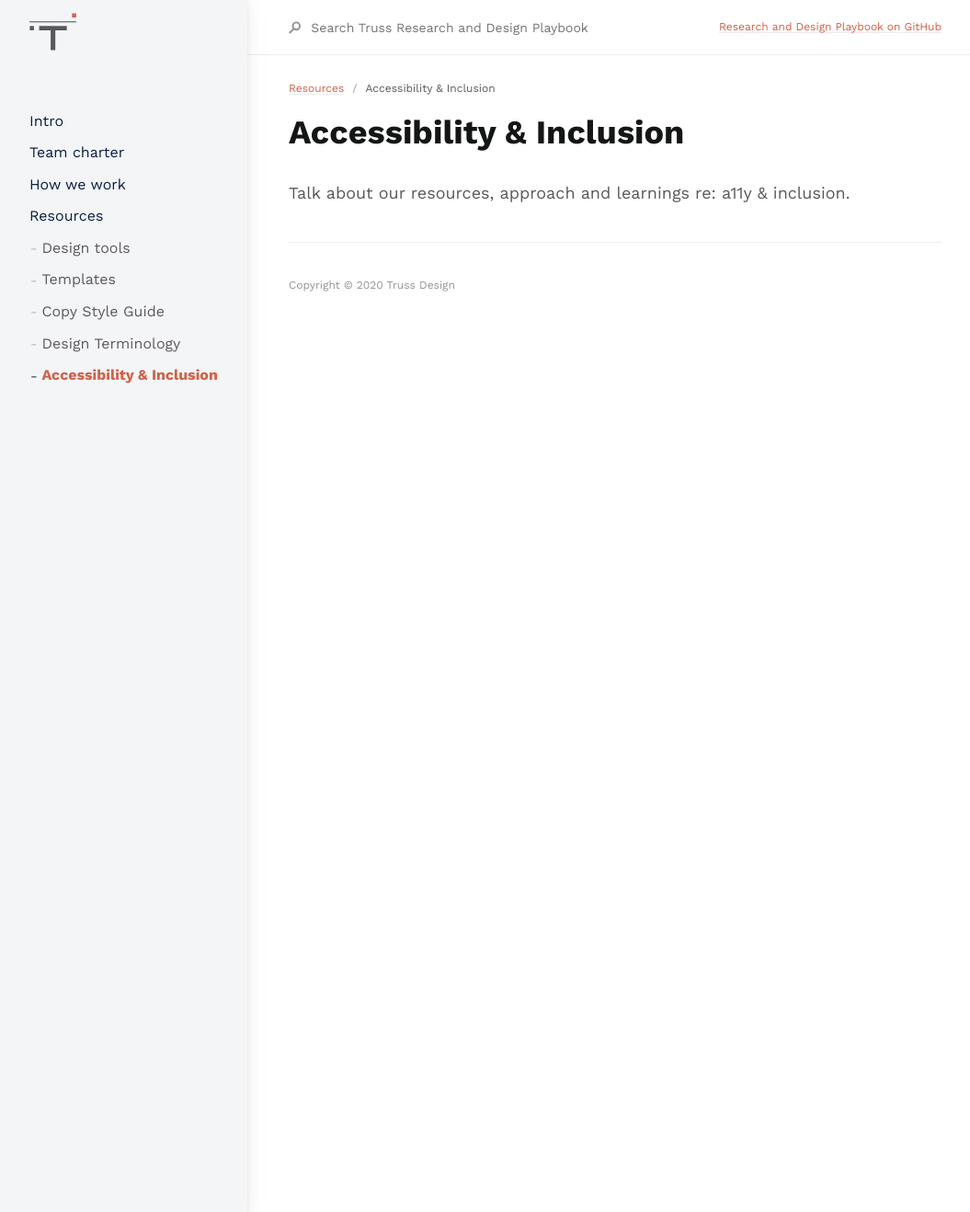
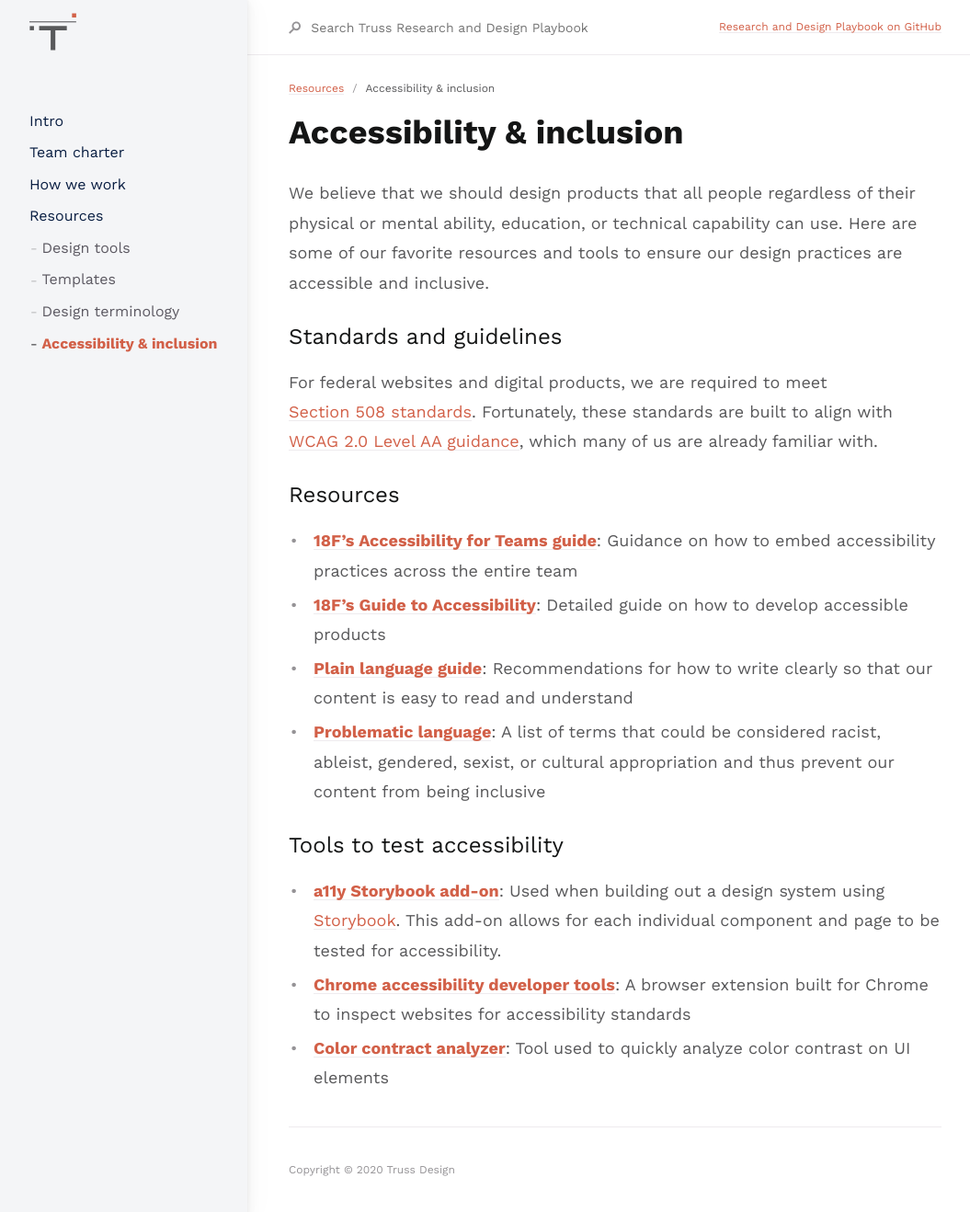
Before and after one commit to trussworks/research-design-playbook, a Jekyll site: the page built from docs/resources/a11y-inclusion.md, in a window 1280 px wide. Shown: the top 1318 px of the page at 92% size, without its empty margins (103-1158 px from the left). Built offline with Jekyll 4.4.1, drawn with Linux system fonts in a browser that asks for light colours.

Commit message:
Added to design term, a11y, deleted copy guide

```diff
--- a/docs/resources/a11y-inclusion.md
+++ b/docs/resources/a11y-inclusion.md
@@ -1,11 +1,25 @@
 ---
 layout: default
-title: Accessibility & Inclusion
+title: Accessibility & inclusion
 parent: Resources
 nav_order: 5
 ---
 
-# Accessibility & Inclusion
+# Accessibility & inclusion
 {: .no_toc .fw-700 }
 
-Talk about our resources, approach and learnings re: a11y & inclusion.
+We believe that we should design products that all people regardless of their physical or mental ability, education, or technical capability can use. Here are some of our favorite resources and tools to ensure our design practices are accessible and inclusive.
+
+## Standards and guidelines
+For federal websites and digital products, we are required to meet [Section 508 standards](https://www.section508.gov/create/software-websites). Fortunately, these standards are built to align with [WCAG 2.0 Level AA guidance](https://www.w3.org/TR/WCAG20/), which many of us are already familiar with.
+
+## Resources
+* **[18F's Accessibility for Teams guide](https://accessibility.digital.gov/)**: Guidance on how to embed accessibility practices across the entire team
+* **[18F's Guide to Accessibility](https://accessibility.18f.gov/)**: Detailed guide on how to develop accessible products
+* **[Plain language guide](https://plainlanguage.gov/)**: Recommendations for how to write clearly so that our content is easy to read and understand
+* **[Problematic language](https://docs.google.com/document/d/1UqiP1hyqRNELr5AiiwcbMLXdVnWXbP4Y038fy4EyuTY/edit#heading=h.72r39fy0risc)**: A list of terms that could be considered racist, ableist, gendered, sexist, or cultural appropriation and thus prevent our content from being inclusive
+
+## Tools to test accessibility
+* **[a11y Storybook add-on](https://github.com/storybookjs/storybook/tree/next/addons/a11y)**: Used when building out a design system using [Storybook](https://storybook.js.org/). This add-on allows for each individual component and page to be tested for accessibility.
+* **[Chrome accessibility developer tools](https://chrome.google.com/webstore/detail/accessibility-developer-t/fpkknkljclfencbdbgkenhalefipecmb?hl=en)**: A browser extension built for Chrome to inspect websites for accessibility standards
+* **[Color contract analyzer](https://webaim.org/resources/contrastchecker/)**: Tool used to quickly analyze color contrast on UI elements
```
Also changed, not shown: docs/resources/copy-guide.md (deleted, +0 -11 lines), docs/resources/design-terminology.md (+11 -2 lines).
